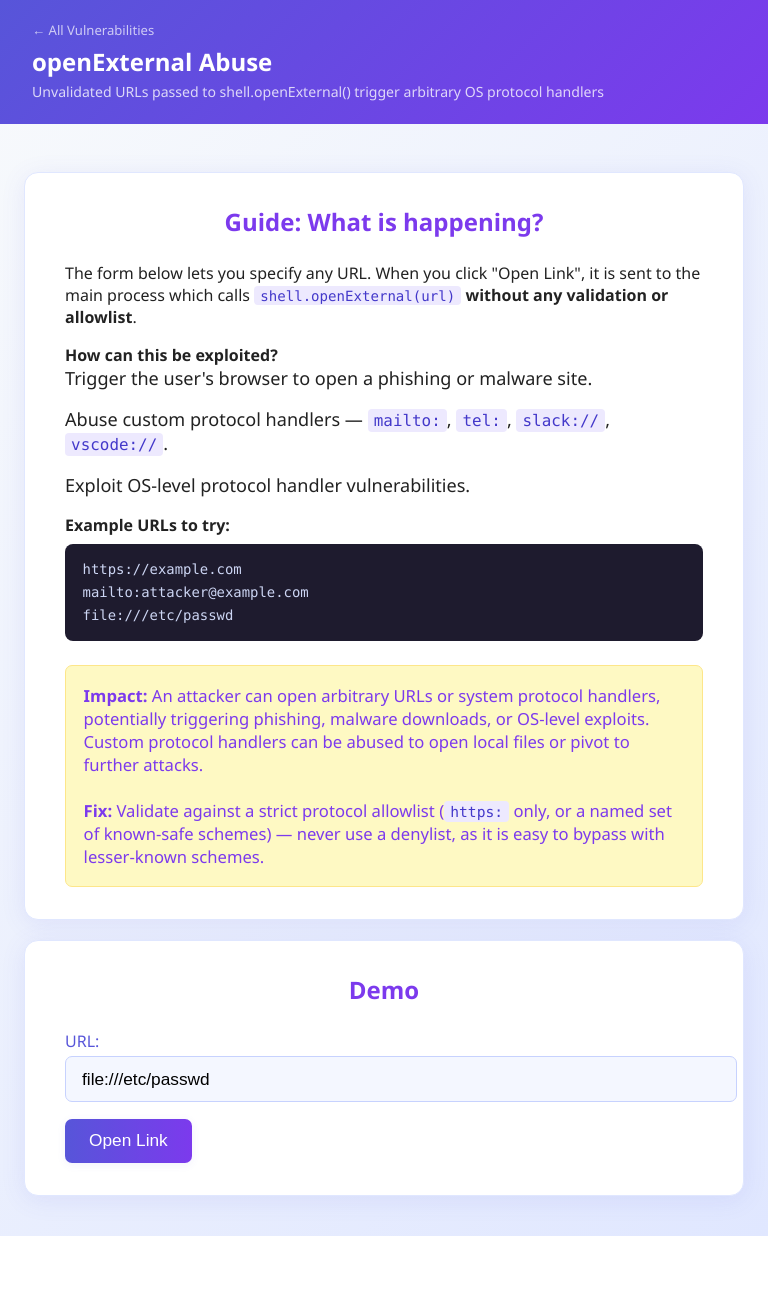
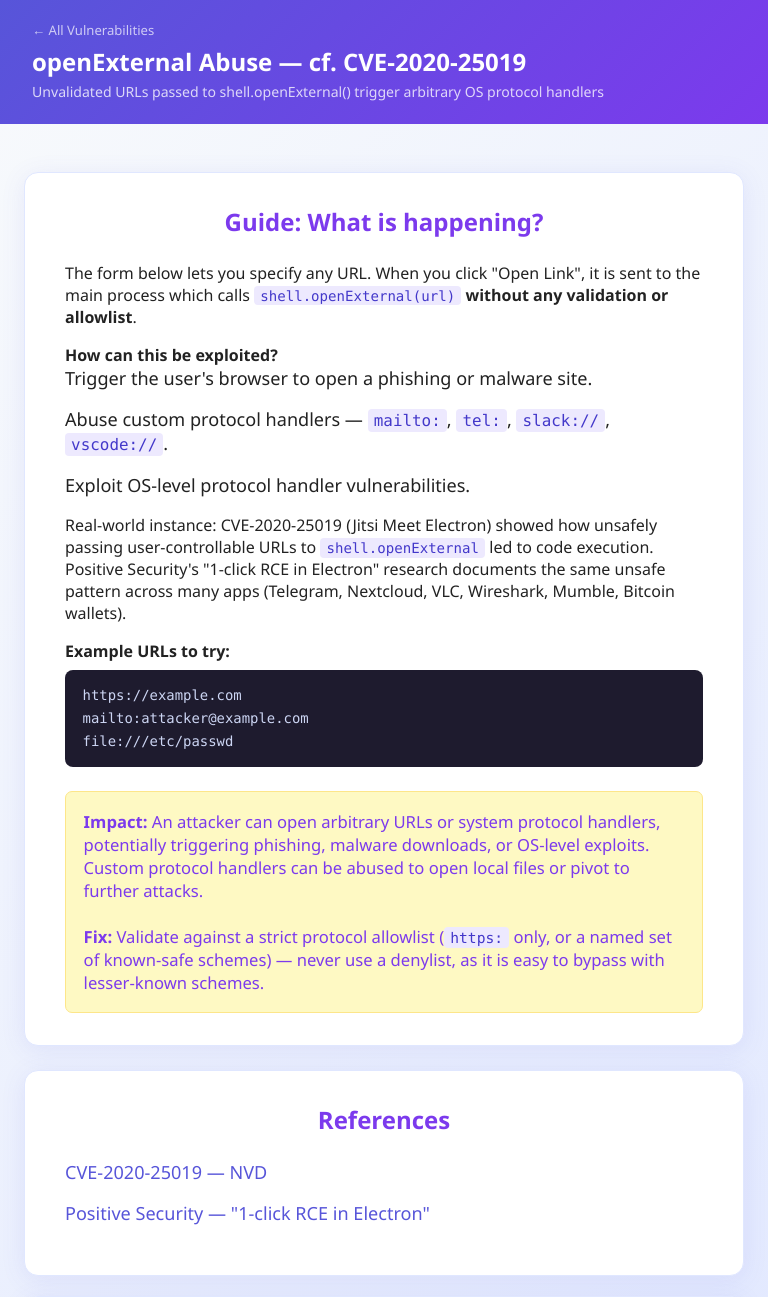
Before and after one commit to njmulsqb/DVEA, an Electron app: page src/renderer/pages/openexternal.html in a window 768 px wide. Shown: the top 1297 px of the page. Before the commit the page ends 1236 px from the top, so only its background shows below. Drawn offline with Linux system fonts and the light colour scheme.

Commit message:
docs: add CVE citations and References for three modules (XSS-RCE, openExternal, insecure auto-update)

```diff
--- a/src/renderer/pages/openexternal.html
+++ b/src/renderer/pages/openexternal.html
@@ -8,7 +8,7 @@
   <body>
     <header class="page-header">
       <a href="index.html" class="page-header-back">← All Vulnerabilities</a>
-      <h1>openExternal Abuse</h1>
+      <h1>openExternal Abuse — cf. CVE-2020-25019</h1>
       <p class="page-header-sub">Unvalidated URLs passed to shell.openExternal() trigger arbitrary OS protocol handlers</p>
     </header>
 
@@ -30,6 +30,12 @@
             </li>
             <li>Exploit OS-level protocol handler vulnerabilities.</li>
           </ul>
+          <p>
+            Real-world instance: CVE-2020-25019 (Jitsi Meet Electron) showed how unsafely passing
+            user-controllable URLs to <code>shell.openExternal</code> led to code execution. Positive
+            Security's "1-click RCE in Electron" research documents the same unsafe pattern across
+            many apps (Telegram, Nextcloud, VLC, Wireshark, Mumble, Bitcoin wallets).
+          </p>
           <b>Example URLs to try:</b>
           <pre><code>https://example.com
 mailto:attacker@example.com
@@ -42,6 +48,16 @@ file:///etc/passwd</code></pre>
           <strong>Fix:</strong> Validate against a strict protocol allowlist
           (<code>https:</code> only, or a named set of known-safe schemes) — never use a denylist,
           as it is easy to bypass with lesser-known schemes.
+        </div>
+      </section>
+
+      <section class="panel">
+        <div class="panel-header"><h2>References</h2></div>
+        <div class="panel-body">
+          <ul>
+            <li><a href="https://nvd.nist.gov/vuln/detail/CVE-2020-25019" target="_blank">CVE-2020-25019 — NVD</a></li>
+            <li><a href="https://positive.security/blog/url-open-rce" target="_blank">Positive Security — "1-click RCE in Electron"</a></li>
+          </ul>
         </div>
       </section>
 
```
Also changed, not shown: src/renderer/pages/index.html (+3 -3 lines), src/renderer/pages/insecure-auto-update.html (+12 -2 lines), src/renderer/pages/xss-rce-direct.html (+15 -1 lines).
